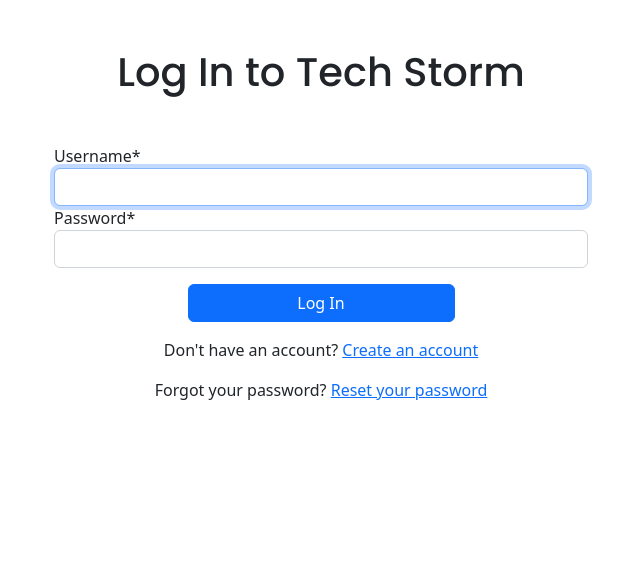
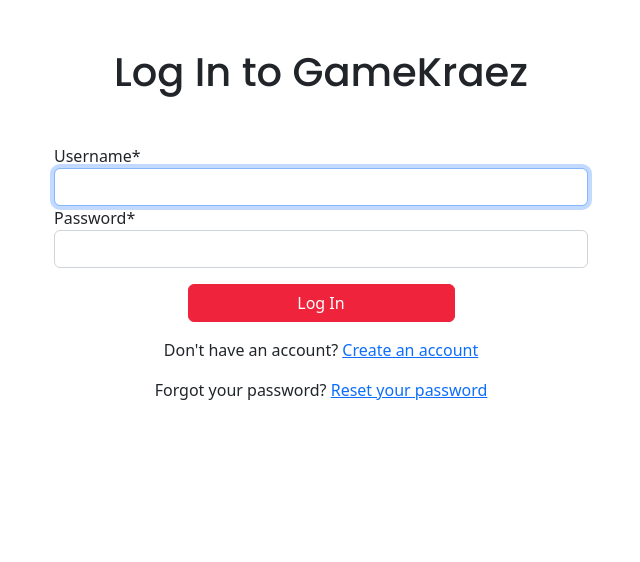
Before and after one commit to JorgeToAn/GameKraez, a Django app: page /user/login/ in a window 1280 px wide. Shown: the part 86-648 px from the top of the page, without its empty margins (319-959 px from the left). Run offline with Django 4.2, Linux system fonts and the light colour scheme; some libraries are stand-ins or nearby versions.

Commit message:
style changes

```diff
--- a/templates/payment/checkout.html
+++ b/templates/payment/checkout.html
@@ -13,7 +13,7 @@
                 {{ form|crispy }}
             </div>
             <div class="container px-0 d-grid mb-3 w-50 w-md-100 gap-2">
-                <input type="submit" value="Confirm payment" class="btn btn-primary" id="make-payment">
+                <input type="submit" value="Confirm payment" class="btn btn-success" id="make-payment">
                 <a href="{% url 'cart' %}" class="btn btn-danger">Cancel</a>
             </div>
         </form>
--- a/templates/products/cart.html
+++ b/templates/products/cart.html
@@ -7,7 +7,7 @@
     <div class="cart-container container-fluid my-5 row">
         <div class="product-list mx-5 my-3 col-7">
             <h2 class="section-title">Your Shopping Cart ({{ order.get_quantity }})</h2>
-            <div class="products-container">
+            <div class="products-container rounded p-4 text-light">
                 {% for item in items %}
                     <div class="product-card row mb-3 py-3">
                         <div class="product-image-container col-3">
@@ -40,7 +40,7 @@
                 <div class="text-center my-5">
                     <h2>Your cart is empty...</h2>
                     <h5>Head on to the catalog to check out all our products!</h5>
-                    <a href="{% url 'catalog' %}" class="btn btn-success">Browse catalog</a>
+                    <a href="{% url 'catalog' %}" class="btn btn-success" style="background-color: #ef233c; border-color: #ef233c;">Browse catalog</a>
                 </div>
                 {% endfor %}
             </div>
--- a/templates/products/detail.html
+++ b/templates/products/detail.html
@@ -21,7 +21,7 @@
                 <h3>${{ product.price }}</h3>
                 <h4 class="mt-5">About this product</h4>
                 <p>{{ product.description }}</p>
-                <button data-product="{{ product.id }}" data-action="add" data-user="{{ request.user }}" class="btn btn-outline-warning add-btn update-cart">Add to cart</button>
+                <button data-product="{{ product.id }}" data-action="add" data-user="{{ request.user }}" class="btn btn-outline-warning add-btn update-cart">Buy</button>
                 <a href="{% url 'create_review' product.id %}" class="btn btn-primary">Create Review</a>
             </div>
        </div>
--- a/templates/registration/login.html
+++ b/templates/registration/login.html
@@ -6,7 +6,7 @@
 
 {% block content %}
 <div class="container my-5">
-    <h1 class="text-center page-title mb-5">Log In to Tech Storm</h1>
+    <h1 class="text-center page-title mb-5">Log In to GameKraez</h1>
     <div class="form-container container w-50 w-md-100">
         <form method="post">
             {% csrf_token %}
@@ -14,7 +14,7 @@
                 {{ form|crispy }}
             </div>
             <div class="container px-0 d-grid mb-3 w-50 w-md-100 gap-2">
-                <input type="submit" value="Log In" class="btn btn-primary">
+                <input type="submit" value="Log In" class="btn btn-primary" style="background-color: #ef233c; border-color: #ef233c;">
             </div>
         </form>
         <p class="text-center my-3">Don't have an account? <a href="{% url 'signup' %}" class="link-primary">Create an account</a></p>
--- a/templates/registration/password_change_form.html
+++ b/templates/registration/password_change_form.html
@@ -14,7 +14,7 @@
                 {{ form|crispy }}
             </div>
             <div class="container px-0 d-grid mb-3 w-50 w-md-100 gap-2">
-                <input type="submit" value="Confirm" class="btn btn-primary">
+                <input type="submit" value="Confirm" class="btn btn-primary" style="background-color: #ef233c; border-color: #ef233c;">
             </div>
         </form>
     </div>
--- a/templates/registration/password_reset_form.html
+++ b/templates/registration/password_reset_form.html
@@ -14,7 +14,7 @@
                 {{ form|crispy }}
             </div>
             <div class="container px-0 d-grid mb-3 w-50 w-md-100 gap-2">
-                <input type="submit" value="Confirm" class="btn btn-primary">
+                <input type="submit" value="Confirm" class="btn btn-primary" style="background-color: #ef233c; border-color: #ef233c;">
             </div>
         </form>
     </div>
--- a/templates/registration/signup.html
+++ b/templates/registration/signup.html
@@ -6,7 +6,7 @@
 
 {% block content %}
 <div class="container my-5">
-    <h1 class="text-center page-title mb-5">Sign Up to Tech Storm</h1>
+    <h1 class="text-center page-title mb-5">Sign Up to GameKraez</h1>
     <div class="form-container container w-50 w-md-100">
         <form method="post">
             {% csrf_token %}
```
